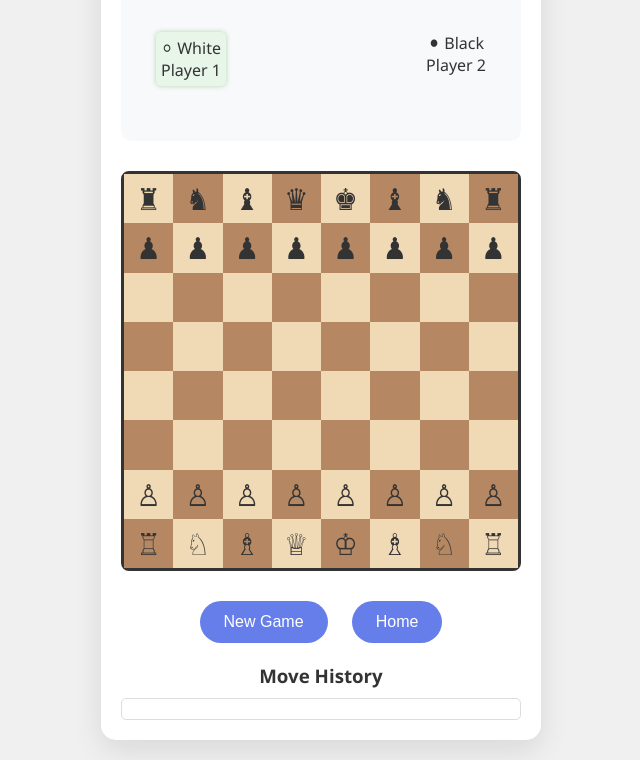
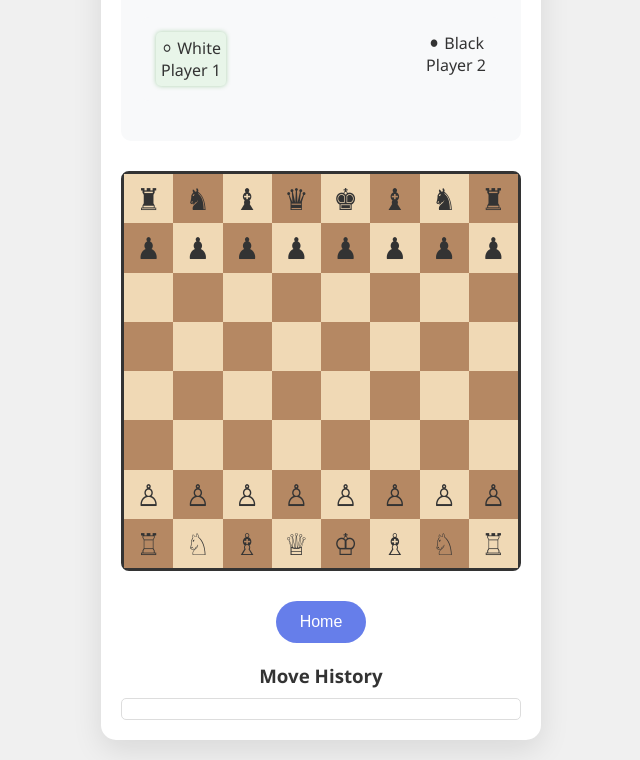
Before and after one commit to Krasen007/ChessInThePark, a website: page public/game.html in a window 1280 px wide. Shown: the part 186-946 px from the top of the page, without its empty margins (319-959 px from the left). Drawn offline with nearby package versions, Linux system fonts and the light colour scheme.

Commit message:
refactor: update game controls and streamline initialization logic

```diff
--- a/public/game.html
+++ b/public/game.html
@@ -34,9 +34,7 @@
         </div>
 
         <div class="game-controls">
-            <button class="control-btn" id="new-game-btn" onclick="startNewGame()">
-                <span id="new-game-text">New Game</span>
-            </button>
+
             <button class="control-btn" id="home-btn" onclick="goHome()">
                 <span id="home-text">Home</span>
             </button>
@@ -370,7 +368,7 @@
     updateLanguage();
     createBoard();
 
-            // Hide player info and disable board for multiplayer until game starts
+    // Initialize game mode specific functionality
     if (gameMode === 'multiplayer') {
         document.getElementById('player-info').style.display = 'none';
         setBoardEnabled(false);
@@ -385,7 +383,7 @@
             document.documentElement.lang = currentLang;
             document.getElementById('game-title').textContent =
                 gameMode === 'multiplayer' ? t.multiplayerTitle : t.singlePlayerTitle;
-            document.getElementById('new-game-text').textContent = t.newGame;
+
             document.getElementById('home-text').textContent = t.home;
             document.getElementById('white-label').textContent = t.white;
             document.getElementById('black-label').textContent = t.black;
```
Lines whose indentation alone changed are shown as unchanged.
